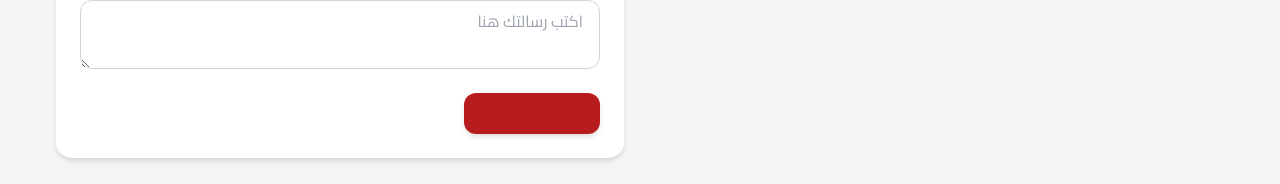
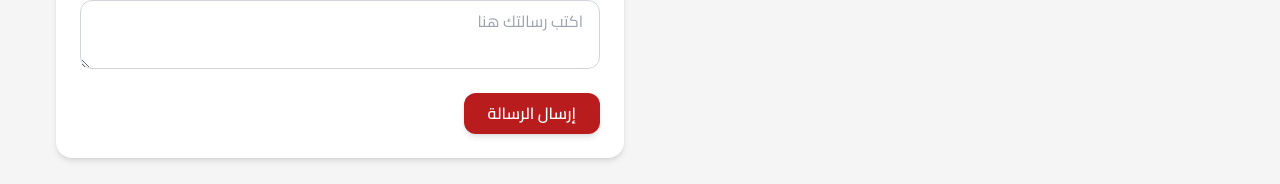
Before and after one commit to Hebaeid1983/karmelsham, a React (Vite) app: page /karmelsham/contact in a window 1280 px wide. Shown: the part 476-660 px from the top of the page. Built offline with nearby package versions, Linux system fonts and the light colour scheme.

Commit message:
Update Contact.jsx

```diff
--- a/src/pages/Contact.jsx
+++ b/src/pages/Contact.jsx
@@ -28,7 +28,7 @@ export default function Contact() {
             <label className="block mb-1 font-semibold">الرسالة</label>
             <textarea placeholder="اكتب رسالتك هنا" className="w-full border border-gray-300 px-4 py-2 rounded-xl focus:outline-none focus:ring-2 focus:ring-primary"></textarea>
           </div>
-          <button type="submit" className="bg-primary hover-bg-primary text-primary px-6 py-2 rounded-xl font-semibold shadow-md transition">
+          <button type="submit" className="bg-primary text-white hover:bg-primary/90 px-6 py-2 rounded-xl font-semibold shadow-md transition">
             إرسال الرسالة
           </button>
         </form>
```
